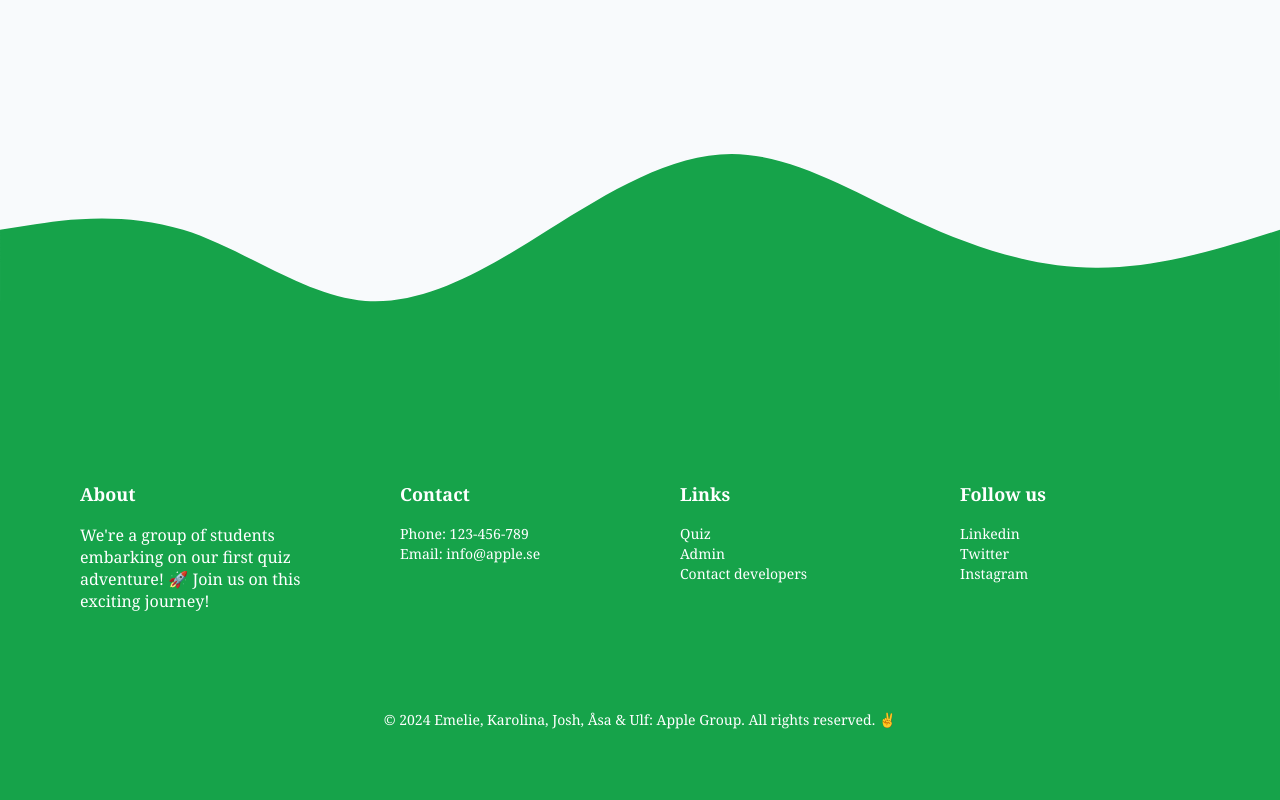
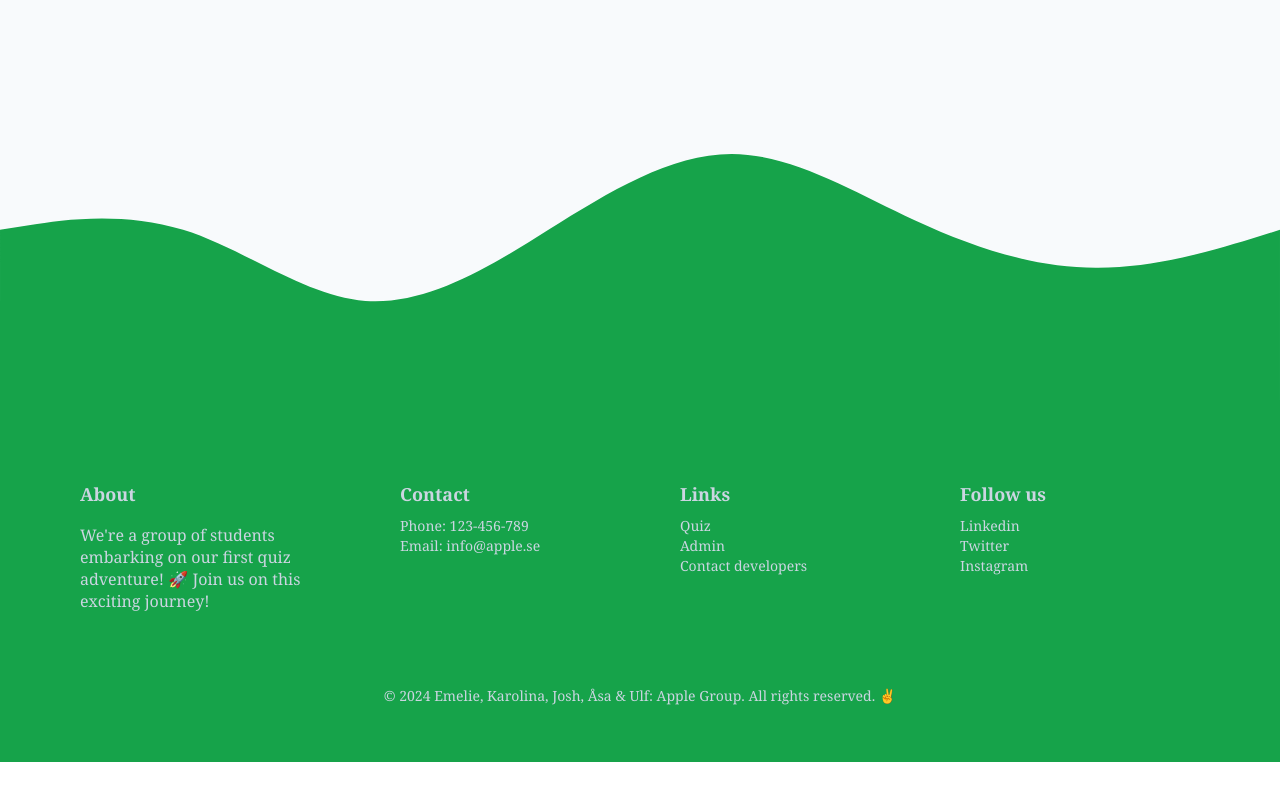
Before and after one commit to Ulfflo/quiz-redux, a Next.js app: page / in a window 1280 px wide. Shown: the part 504-1304 px from the top of the page. After the commit the page ends 1266 px from the top, so only its background shows below. Built offline with nearby package versions, Linux system fonts and the light colour scheme.

Commit message:
changed text color footer + margins

```diff
--- a/components/Footer.js
+++ b/components/Footer.js
@@ -21,7 +21,7 @@ const Footer = () => {
       <div
         className={`mx-auto ${
           darkMode ? "bg-blue" : "bg-green-600"
-        } text-white p-10 `}
+        } text-slate-300 p-10 `}
       >
         <div className="flex flex-wrap justify-between p-10">
           <div className="w-full md:w-1/4 md:mb-0 mb-10 ">
@@ -31,24 +31,24 @@ const Footer = () => {
               🚀 Join us on this exciting journey!
             </p>
           </div>
-          <div className="w-full md:w-1/4">
-            <ul className="text-sm list-none">
+          <div className="w-full md:w-1/4 mb-4">
+            <ul className="text-sm list-none ">
               <li>
-                <h2 className="text-lg mb-4 font-serif">Contact</h2>
+                <h2 className="text-lg mb-2 font-serif">Contact</h2>
               </li>
               <li className="font-serif">Phone: 123-456-789</li>
               <li className="font-serif">Email: info@apple.se</li>
             </ul>
           </div>
-          <div className="w-full md:w-1/4">
-            <ul className="text-sm list-none">
+          <div className="w-full md:w-1/4 mb-4">
+            <ul className="text-sm list-none ">
               <li>
-                <h2 className="text-lg mb-4 font-serif">Links</h2>
+                <h2 className="text-lg mb-2 font-serif">Links</h2>
               </li>
               <li>
                 <a
                   href="/"
-                  className="text-white hover:text-green-800 no-underline font-serif"
+                  className=" text-slate-300 hover:text-green-800 no-underline font-serif "
                 >
                   Quiz
                 </a>
@@ -56,7 +56,7 @@ const Footer = () => {
               <li>
                 <a
                   href="#"
-                  className="text-white hover:text-green-800 no-underline font-serif"
+                  className="text-slate-300 hover:text-green-800 no-underline font-serif"
                 >
                   Admin
                 </a>
@@ -64,22 +64,22 @@ const Footer = () => {
               <li>
                 <a
                   href="#"
-                  className="text-white hover:text-green-800 no-underline font-serif"
+                  className="text-slate-300 hover:text-green-800 no-underline font-serif"
                 >
                   Contact developers
                 </a>
               </li>
             </ul>
           </div>
-          <div className="w-full md:w-1/4">
-            <ul className="text-sm list-none">
+          <div className="w-full md:w-1/4 ">
+            <ul className="text-sm list-none ">
               <li>
-                <h2 className="text-lg mb-4 font-serif">Follow us</h2>
+                <h2 className="text-lg mb-2 font-serif">Follow us</h2>
               </li>
               <li>
                 <a
                   href="#"
-                  className="text-white hover:text-green-800 no-underline font-serif"
+                  className="text-slate-300 hover:text-green-800 no-underline font-serif"
                 >
                   Linkedin
                 </a>
@@ -87,7 +87,7 @@ const Footer = () => {
               <li>
                 <a
                   href="#"
-                  className="text-white hover:text-green-800 no-underline font-serif"
+                  className="text-slate-300 hover:text-green-800 no-underline font-serif"
                 >
                   Twitter
                 </a>
@@ -95,7 +95,7 @@ const Footer = () => {
               <li>
                 <a
                   href="#"
-                  className="text-white hover:text-green-800 no-underline font-serif"
+                  className="text-slate-300 hover:text-green-800 no-underline font-serif"
                 >
                   Instagram
                 </a>
@@ -104,7 +104,7 @@ const Footer = () => {
           </div>
         </div>
         <br className="my-6 border-green-800" />
-        <div className="text-center text-sm font-serif p-10">
+        <div className="text-center text-sm font-serif p-4">
           &copy; {new Date().getFullYear()} Emelie, Karolina, Josh, Åsa & Ulf:
           Apple Group. All rights reserved. ✌️
         </div>
```
